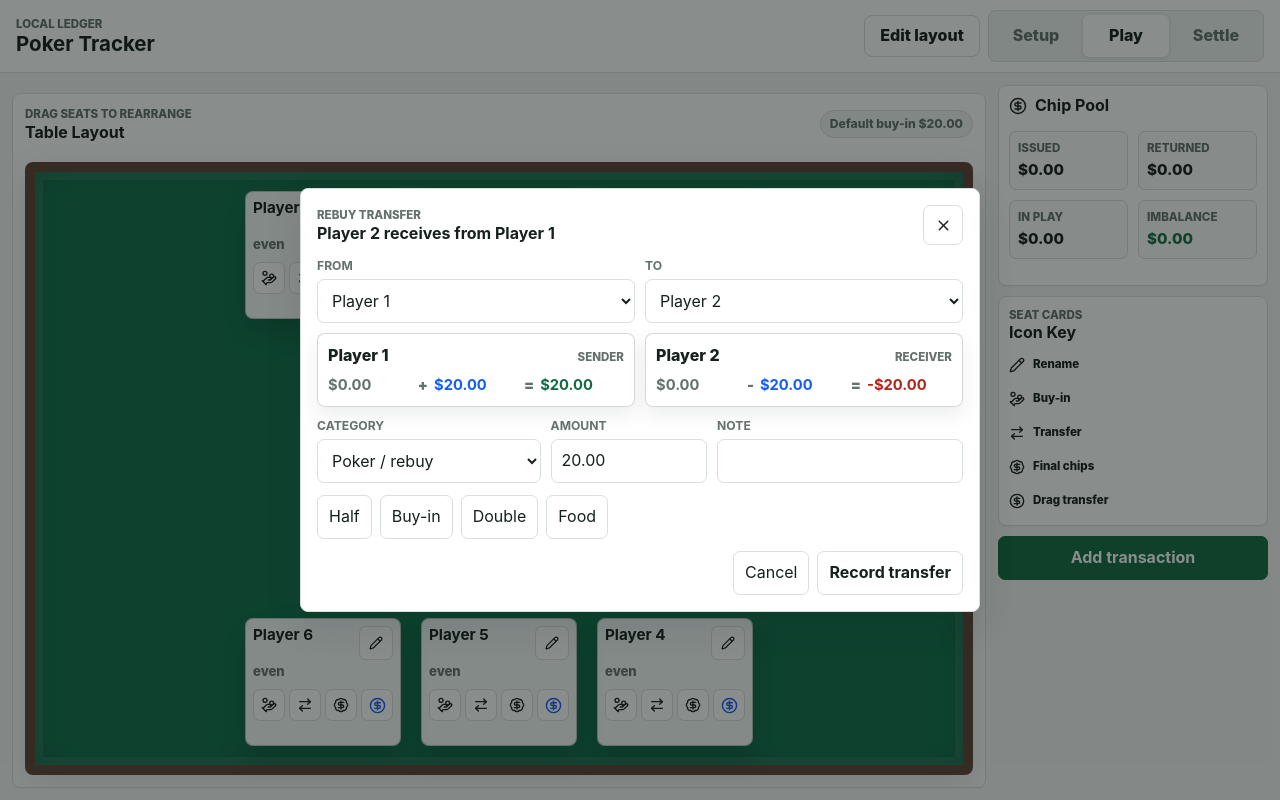
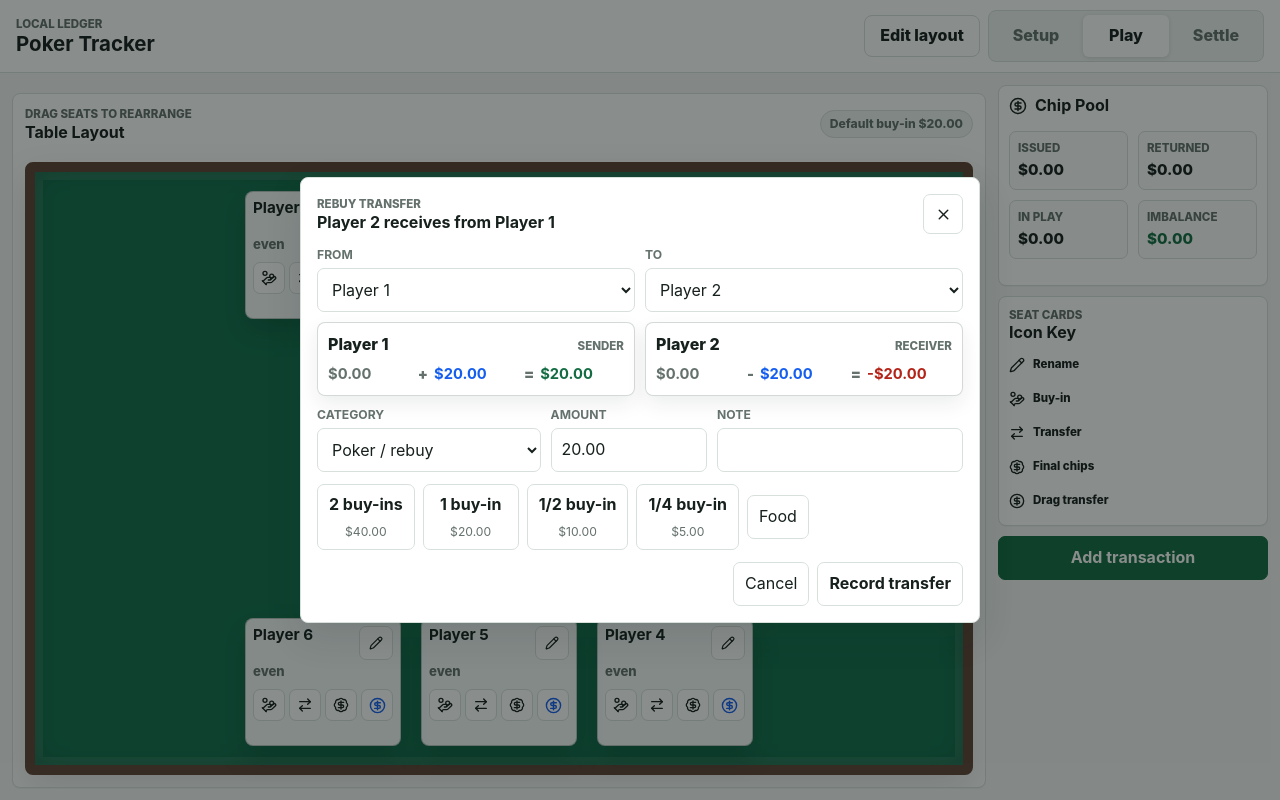
Before and after one commit to coravacav/poker-tracker, a React (Vite) app: page / in a window 1280 px wide. Both pictures are taken after a click on the button 304 px from the left and 277 px from the top of the page. Built offline with nearby package versions, Linux system fonts and the light colour scheme.

Commit message:
Add transfer buy-in quick amounts

```diff
--- a/src/components/PokerTable.tsx
+++ b/src/components/PokerTable.tsx
@@ -30,6 +30,7 @@ import type { GameAction } from "../state/gameReducer";
 import { createId } from "../state/seedGame";
 import { PlayerSeat } from "./PlayerSeat";
 import { TransferPreview } from "./TransferPreview";
+import { TransferQuickAmountButtons } from "./TransferQuickAmountButtons";
 
 type PokerTableProps = {
   activePlayers: Player[];
@@ -737,39 +738,15 @@ export function PokerTable({
             </div>
 
             <div className="quick-amounts">
-              <button
-                type="button"
-                onClick={() =>
+              <TransferQuickAmountButtons
+                defaultBuyInCents={defaultBuyInCents}
+                onSelect={(amountCents) =>
                   setTransferDraft({
                     ...transferDraft,
-                    amountInput: centsToInputValue(Math.round(defaultBuyInCents / 2))
+                    amountInput: centsToInputValue(amountCents)
                   })
                 }
-              >
-                Half
-              </button>
-              <button
-                type="button"
-                onClick={() =>
-                  setTransferDraft({
-                    ...transferDraft,
-                    amountInput: centsToInputValue(defaultBuyInCents)
-                  })
-                }
-              >
-                Buy-in
-              </button>
-              <button
-                type="button"
-                onClick={() =>
-                  setTransferDraft({
-                    ...transferDraft,
-                    amountInput: centsToInputValue(defaultBuyInCents * 2)
-                  })
-                }
-              >
-                Double
-              </button>
+              />
               <button
                 type="button"
                 onClick={() =>
--- a/src/components/TransactionForm.tsx
+++ b/src/components/TransactionForm.tsx
@@ -14,6 +14,7 @@ import type {
 import { validateTransaction } from "../domain/validation";
 import { createId } from "../state/seedGame";
 import { TransferPreview } from "./TransferPreview";
+import { TransferQuickAmountButtons } from "./TransferQuickAmountButtons";
 
 type TransactionFormProps = {
   defaultBuyInCents: number;
@@ -240,6 +241,14 @@ export function TransactionForm({
         </div>
 
         <div className="quick-amounts">
+          {type === "player_transfer" ? (
+            <TransferQuickAmountButtons
+              defaultBuyInCents={defaultBuyInCents}
+              disabled={readOnly}
+              onSelect={applyQuickAmount}
+            />
+          ) : (
+            <>
               <button
                 type="button"
                 disabled={readOnly}
@@ -247,7 +256,11 @@ export function TransactionForm({
               >
                 Half
               </button>
-          <button type="button" disabled={readOnly} onClick={() => applyQuickAmount(defaultBuyInCents)}>
+              <button
+                type="button"
+                disabled={readOnly}
+                onClick={() => applyQuickAmount(defaultBuyInCents)}
+              >
                 Buy-in
               </button>
               <button
@@ -257,6 +270,8 @@ export function TransactionForm({
               >
                 Double
               </button>
+            </>
+          )}
           <button
             type="button"
             disabled={readOnly}
--- /dev/null
+++ b/src/components/TransferQuickAmountButtons.tsx
@@ -0,0 +1,37 @@
+import { formatCurrency } from "../domain/money";
+
+type TransferQuickAmountButtonsProps = {
+  defaultBuyInCents: number;
+  disabled?: boolean;
+  onSelect: (amountCents: number) => void;
+};
+
+const transferAmounts = [
+  { label: "2 buy-ins", numerator: 2, denominator: 1 },
+  { label: "1 buy-in", numerator: 1, denominator: 1 },
+  { label: "1/2 buy-in", numerator: 1, denominator: 2 },
+  { label: "1/4 buy-in", numerator: 1, denominator: 4 }
+] as const;
+
+export function TransferQuickAmountButtons({
+  defaultBuyInCents,
+  disabled = false,
+  onSelect
+}: TransferQuickAmountButtonsProps) {
+  return transferAmounts.map(({ label, numerator, denominator }) => {
+    const amountCents = Math.round((defaultBuyInCents * numerator) / denominator);
+
+    return (
+      <button
+        className="transfer-quick-amount"
+        type="button"
+        disabled={disabled}
+        key={label}
+        onClick={() => onSelect(amountCents)}
+      >
+        <span>{label}</span>
+        <small>{formatCurrency(amountCents)}</small>
+      </button>
+    );
+  });
+}
--- a/src/styles/global.css
+++ b/src/styles/global.css
@@ -891,6 +891,21 @@ dd {
   margin-top: 12px;
 }
 
+.transfer-quick-amount {
+  flex-direction: column;
+  gap: 2px;
+  min-width: 96px;
+}
+
+.transfer-quick-amount span {
+  font-weight: 700;
+}
+
+.transfer-quick-amount small {
+  color: var(--muted);
+  font-size: 0.76rem;
+}
+
 .transfer-preview {
   display: grid;
   grid-template-columns: repeat(2, minmax(0, 1fr));
```
Also changed, not shown: 1 other file (tests, documents, lock files or other folders). Lines whose indentation alone changed are shown as unchanged.
